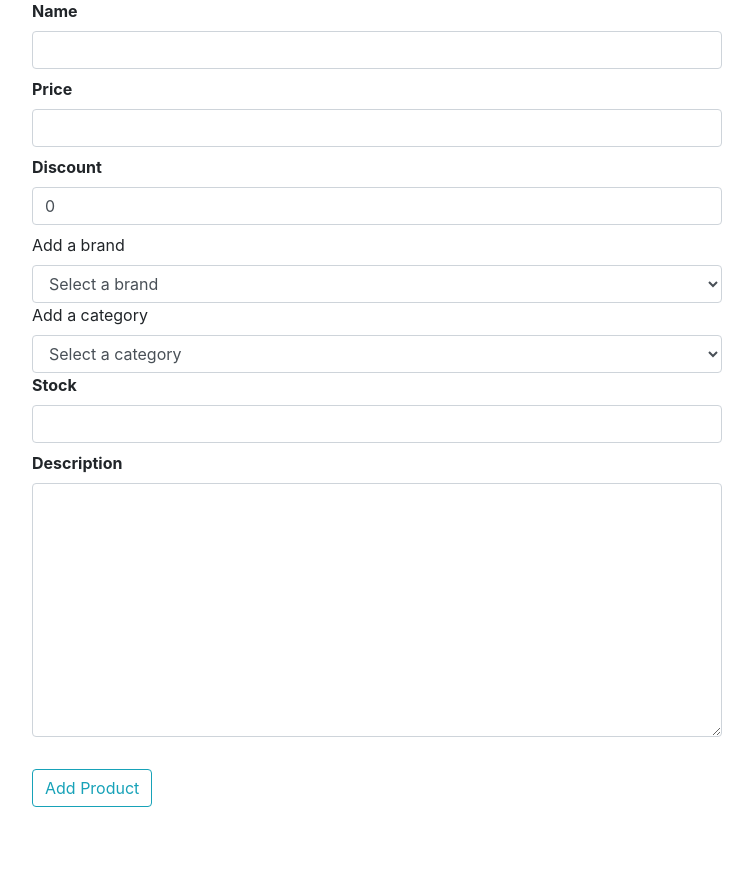
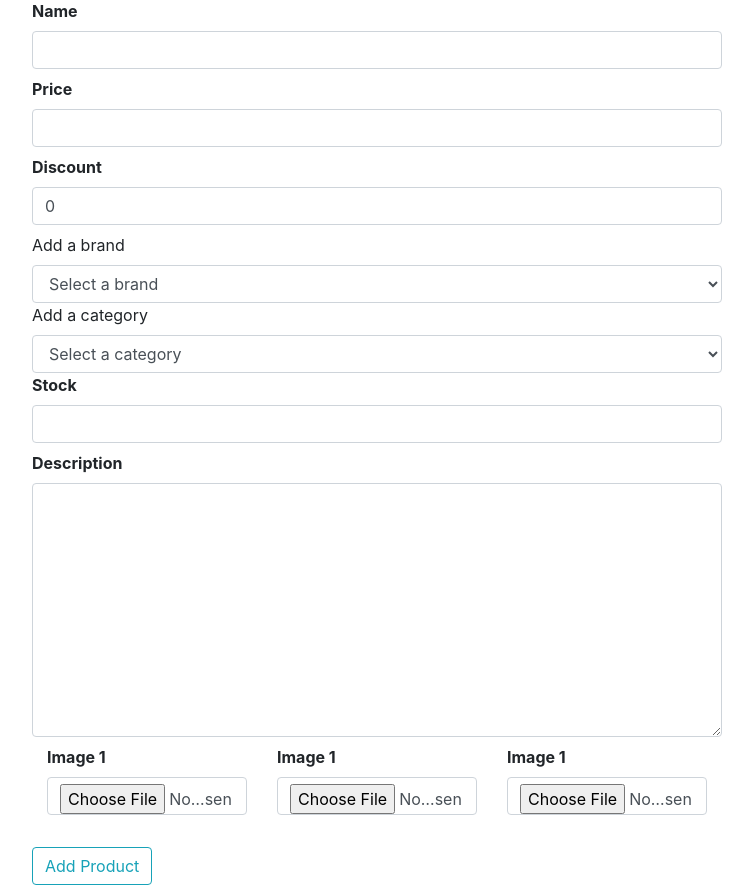
Before and after one commit to christian0a0hernandez/CMPE131-GroupProj, a Flask app: page /addproduct in a window 1280 px wide. Shown: the part 109-994 px from the top of the page, without its empty margins (83-836 px from the left). Before the commit the page ends 916 px from the top, so only its background shows below. Run offline with Flask 2, Linux system fonts and the light colour scheme; data that the repository does not hold is empty; some libraries are stand-ins or nearby versions.

Commit message:
edited html of add product page, added feature of adding photos to products

```diff
--- a/website/forms.py
+++ b/website/forms.py
@@ -12,8 +12,7 @@ class Addproducts(Form):
     discount = IntegerField('Discount', default=0)
     stock = IntegerField('Stock', [validators.DataRequired()])
     description = TextAreaField("Description", [validators.DataRequired()])
-    colors = TextAreaField('Colors', [validators.DataRequired()])
-
-    #image_1 = FileField('Image 1', validators=[FileRequired(), FileAllowed(['jpg', 'png']), 'Accepts images'])
-    #image_2 = FileField('Image 1', validators=[FileRequired(), FileAllowed(['jpg', 'png']), 'Accepts images'])
-    #image_3 = FileField('Image 1', validators=[FileRequired(), FileAllowed(['jpg', 'png']), 'Accepts images'])
+    #colors = TextAreaField('Colors', [validators.DataRequired()])
+    image_1 = FileField('Image 1', validators=[FileRequired(), FileAllowed(['jpg', 'png'])])
+    image_2 = FileField('Image 1', validators=[FileRequired(), FileAllowed(['jpg', 'png'])])
+    image_3 = FileField('Image 1', validators=[FileRequired(), FileAllowed(['jpg', 'png'])])
--- a/website/templates/addproduct.html
+++ b/website/templates/addproduct.html
@@ -30,6 +30,14 @@
 
             {{render_field(form.stock, class ="form-control" , placeholders="Add a product stock")}}
             {{render_field(form.description, class ="form-control" , placeholders="Add a product description", rows = "10")}}
+
+            <div class="container">
+                <div class = "row">
+                    <div class = "col-md-4"> {{render_field(form.image_1, class = "form-control")}}</div>
+                    <div class = "col-md-4"> {{render_field(form.image_2, class = "form-control")}}</div>
+                    <div class = "col-md-4"> {{render_field(form.image_3, class = "form-control")}}</div>
+                </div>
+            </div>
             <button type = "submit" class="btn btn-outline-info mt-4"> Add Product</button>
         </form>
     </div>
```
Also changed, not shown: website/templates/addbrand.html (+4 -3 lines), 1 other file.
